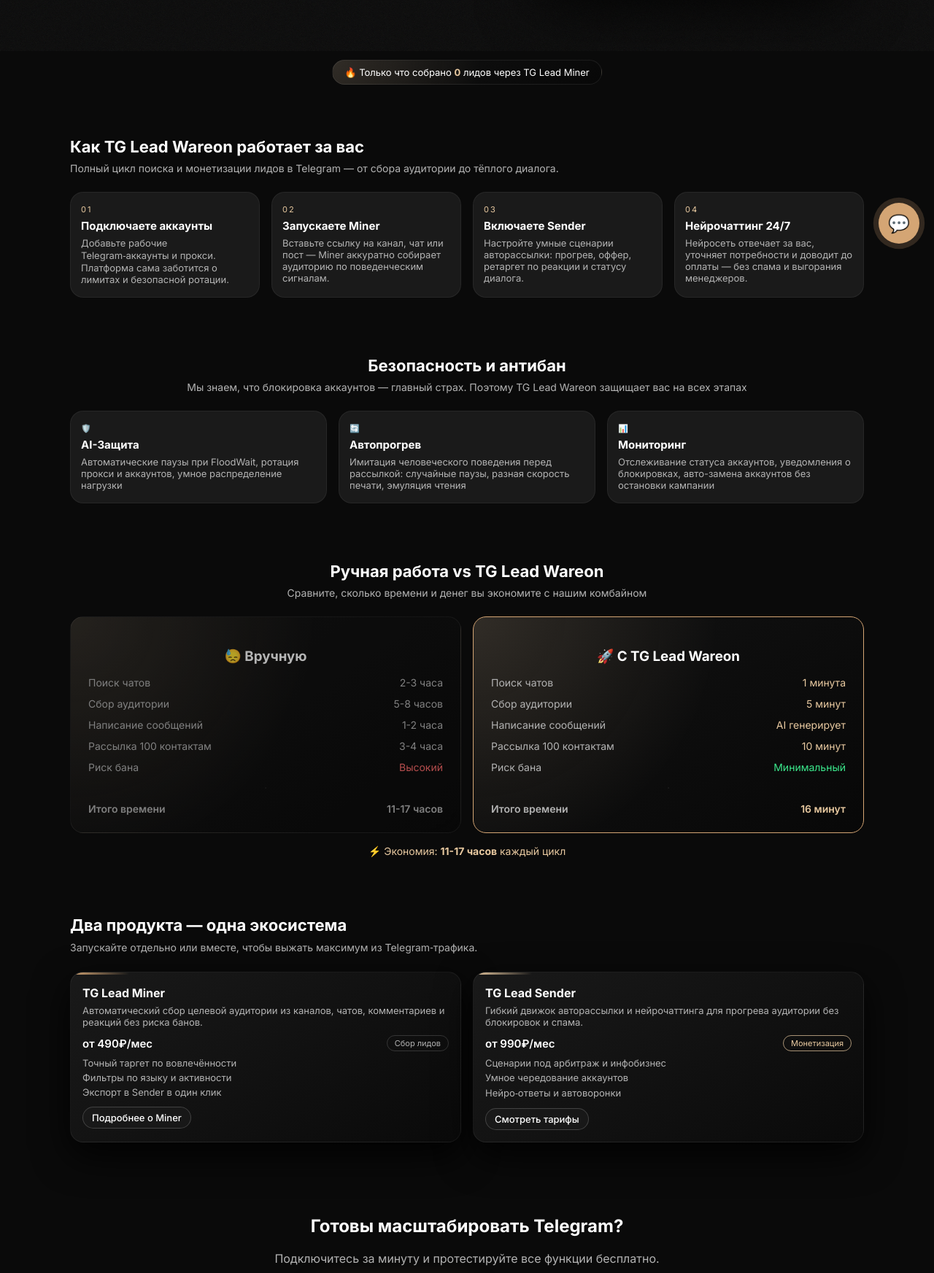
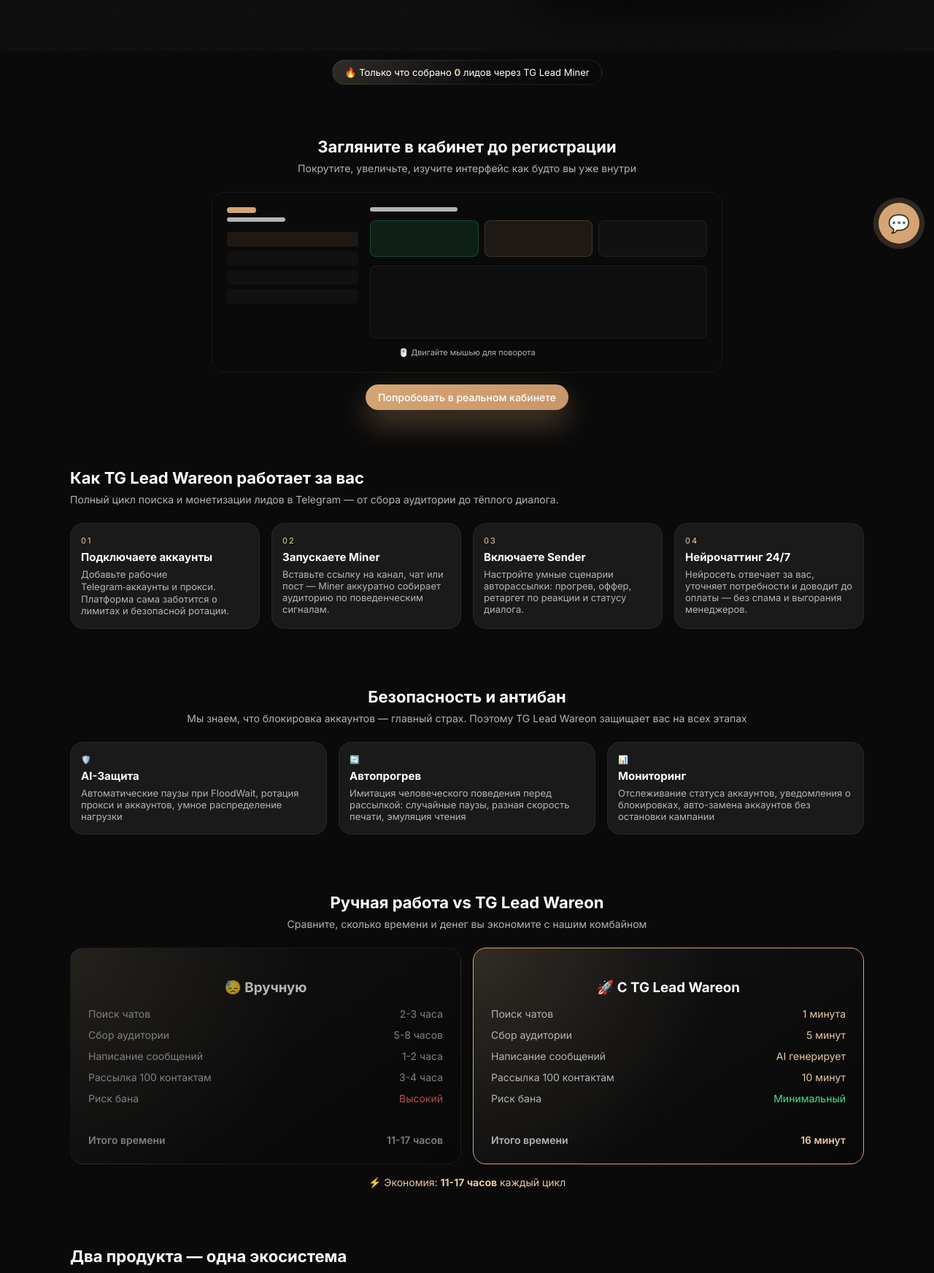
Before and after one commit to dzalil206-commits/lead-ecosystem, a Flask app: page / in a window 1280 px wide. Shown: the part 446-2191 px from the top of the page at 73% size. Run offline with Flask 3, Linux system fonts and the light colour scheme.

Commit message:
Update index.html

```diff
--- a/templates/index.html
+++ b/templates/index.html
@@ -107,6 +107,75 @@
     }, 3000);
 </script>
 
+  <section class="section" id="tour">
+    <div class="container">
+        <div class="section-header" style="text-align:center;">
+            <h2>Загляните в кабинет до регистрации</h2>
+            <p>Покрутите, увеличьте, изучите интерфейс как будто вы уже внутри</p>
+        </div>
+        <div style="perspective:1000px;max-width:700px;margin:0 auto;">
+            <div id="tour-card" style="background:var(--bg-card);border:1px solid var(--border-subtle);border-radius:18px;padding:20px;transform:rotateY(0deg) rotateX(0deg);transition:transform 0.1s ease-out;cursor:grab;user-select:none;">
+                <!-- Имитация сайдбара и контента кабинета -->
+                <div style="display:grid;grid-template-columns:180px 1fr;gap:16px;">
+                    <div style="display:flex;flex-direction:column;gap:6px;">
+                        <div style="height:8px;background:var(--accent);border-radius:4px;width:40px;"></div>
+                        <div style="height:6px;background:var(--text-muted);border-radius:3px;width:80px;margin-bottom:8px;"></div>
+                        <div style="height:20px;background:rgba(212,165,116,0.1);border-radius:4px;"></div>
+                        <div style="height:20px;background:rgba(255,255,255,0.03);border-radius:4px;"></div>
+                        <div style="height:20px;background:rgba(255,255,255,0.03);border-radius:4px;"></div>
+                        <div style="height:20px;background:rgba(255,255,255,0.03);border-radius:4px;"></div>
+                    </div>
+                    <div>
+                        <div style="height:6px;background:var(--text-muted);border-radius:3px;width:120px;margin-bottom:12px;"></div>
+                        <div style="display:grid;grid-template-columns:repeat(3,1fr);gap:8px;margin-bottom:12px;">
+                            <div style="height:50px;background:rgba(59,232,140,0.1);border-radius:8px;border:1px solid rgba(59,232,140,0.2);"></div>
+                            <div style="height:50px;background:rgba(212,165,116,0.1);border-radius:8px;border:1px solid rgba(212,165,116,0.2);"></div>
+                            <div style="height:50px;background:rgba(255,255,255,0.03);border-radius:8px;border:1px solid var(--border-subtle);"></div>
+                        </div>
+                        <div style="height:100px;background:rgba(255,255,255,0.02);border-radius:8px;border:1px solid var(--border-subtle);"></div>
+                    </div>
+                </div>
+                <div style="text-align:center;margin-top:12px;font-size:11px;color:var(--text-muted);">
+                    🖱️ Двигайте мышью для поворота
+                </div>
+            </div>
+        </div>
+        <div style="text-align:center;margin-top:16px;">
+            <a href="{{ url_for('register') }}" class="btn btn-primary">Попробовать в реальном кабинете</a>
+        </div>
+    </div>
+</section>
+
+<script>
+    const tourCard = document.getElementById('tour-card');
+    let isDragging = false;
+    let startX, startY, rotX = 0, rotY = 0;
+
+    tourCard.addEventListener('mousedown', (e) => {
+        isDragging = true;
+        startX = e.clientX;
+        startY = e.clientY;
+        tourCard.style.cursor = 'grabbing';
+    });
+
+    document.addEventListener('mousemove', (e) => {
+        if (!isDragging) return;
+        const dx = e.clientX - startX;
+        const dy = e.clientY - startY;
+        rotY += dx * 0.3;
+        rotX -= dy * 0.3;
+        rotX = Math.max(-15, Math.min(15, rotX));
+        rotY = Math.max(-15, Math.min(15, rotY));
+        tourCard.style.transform = `rotateY(${rotY}deg) rotateX(${rotX}deg)`;
+        startX = e.clientX;
+        startY = e.clientY;
+    });
+
+    document.addEventListener('mouseup', () => {
+        isDragging = false;
+        tourCard.style.cursor = 'grab';
+    });
+</script>
     <section class="section" id="how">
         <div class="container">
             <div class="section-header">
```
